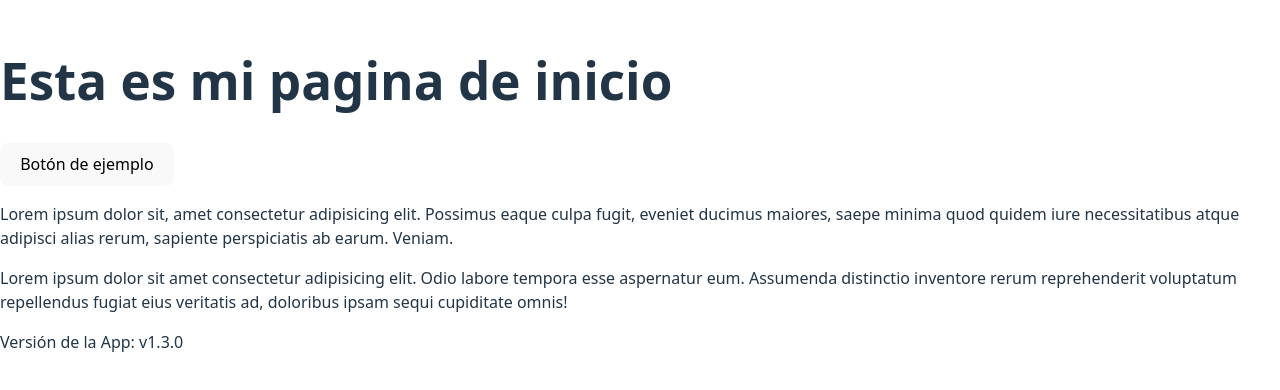
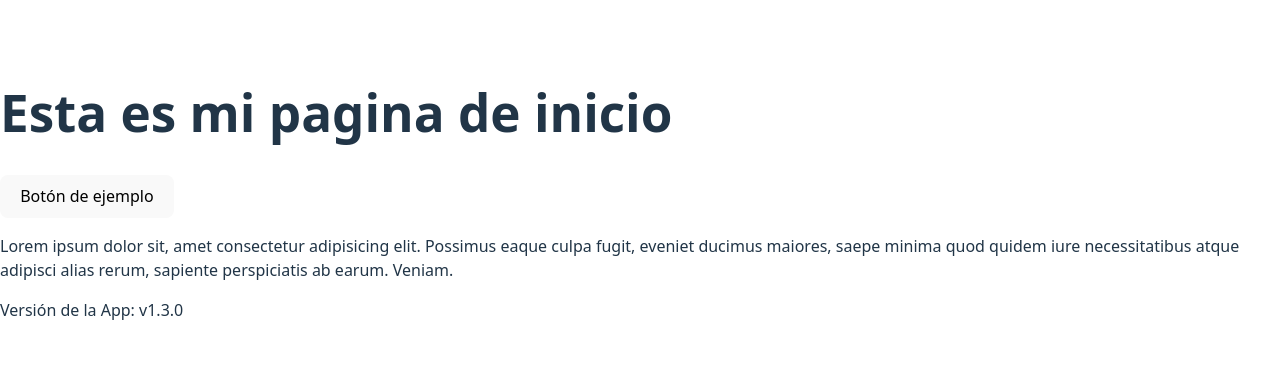
Before and after one commit to alfonsosilo/release-project, a React (Vite) app: page / in a window 1280 px wide. Shown: the part 206-596 px from the top of the page. Built offline with nearby package versions, Linux system fonts and the light colour scheme.

Commit message:
hide: Esto es un commit que no deberia aparecer

```diff
--- a/src/App.jsx
+++ b/src/App.jsx
@@ -8,7 +8,6 @@ function App() {
       <h1>Esta es mi pagina de inicio</h1>
       <button className="btn btn-primary">Botón de ejemplo</button>
       <p>Lorem ipsum dolor sit, amet consectetur adipisicing elit. Possimus eaque culpa fugit, eveniet ducimus maiores, saepe minima quod quidem iure necessitatibus atque adipisci alias rerum, sapiente perspiciatis ab earum. Veniam.</p>
-      <p>Lorem ipsum dolor sit amet consectetur adipisicing elit. Odio labore tempora esse aspernatur eum. Assumenda distinctio inventore rerum reprehenderit voluptatum repellendus fugiat eius veritatis ad, doloribus ipsam sequi cupiditate omnis!</p>
       <p>Versión de la App: <VersionDisplay /></p>
     </>
   )
```
